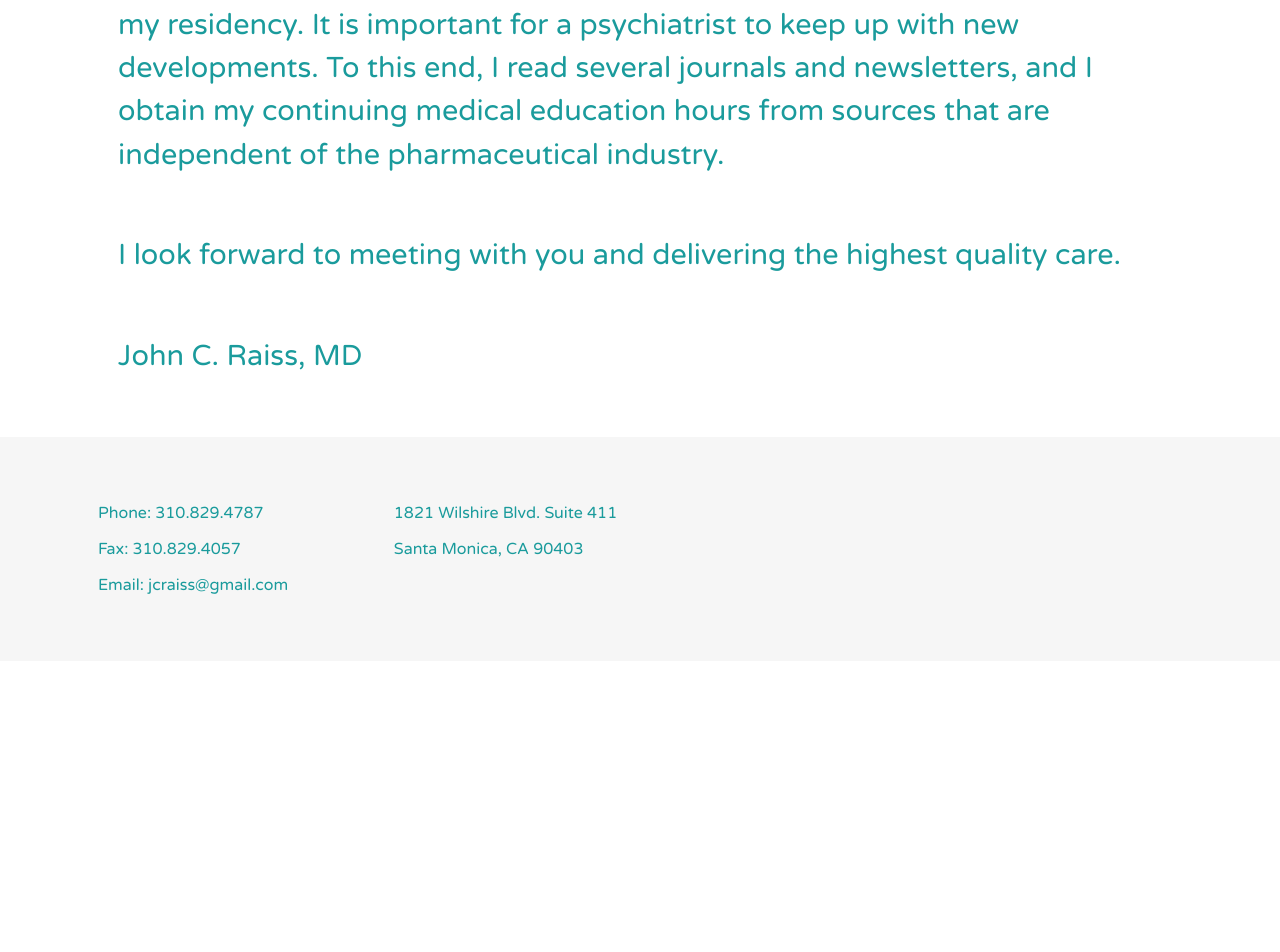
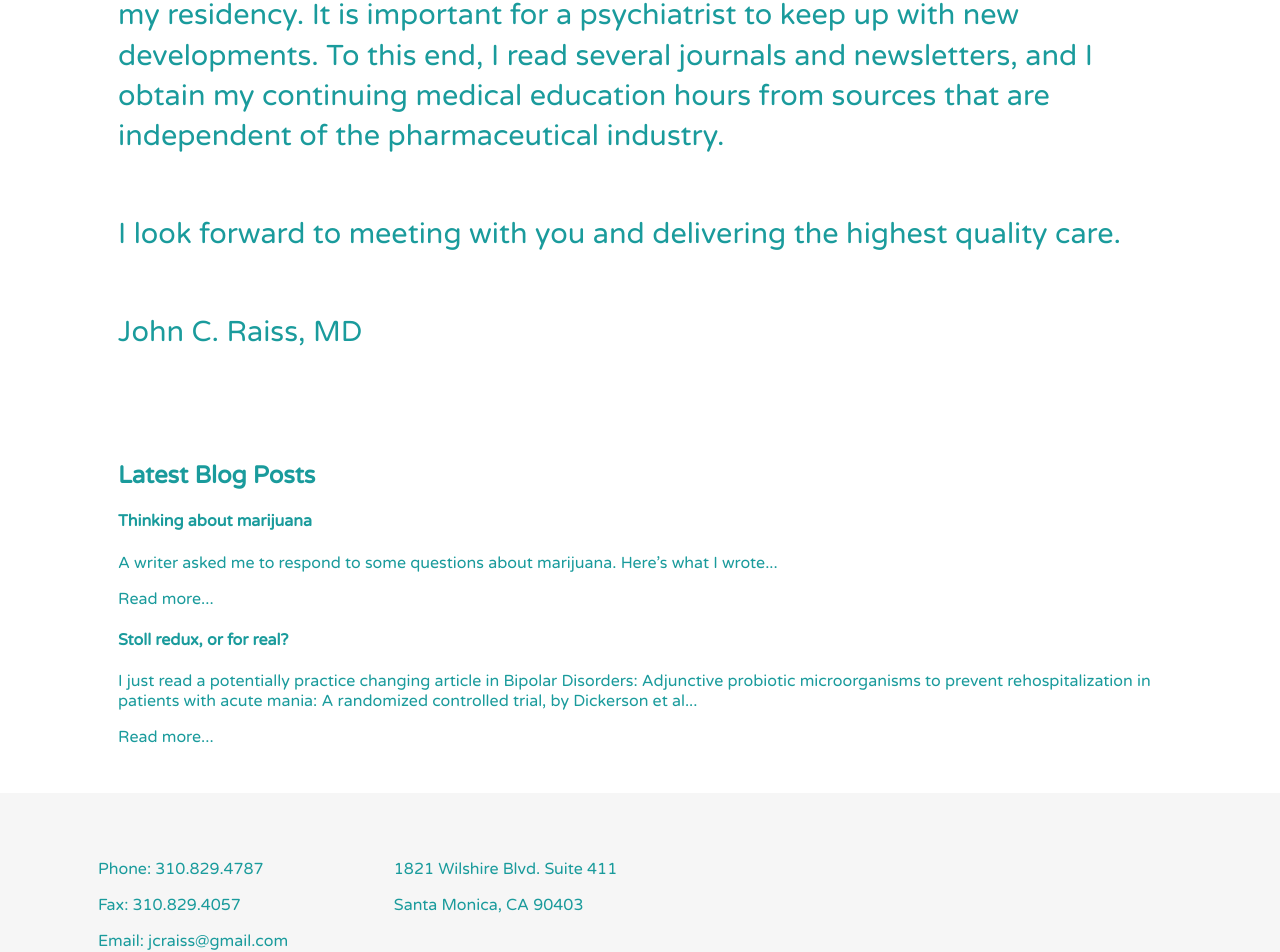
Before and after one commit to gg-1414/johnraissmd, a React (Create React App) app: page / in a window 1280 px wide. Shown: the part 1091-2043 px from the top of the page. Before the commit the page ends 1752 px from the top, so only its background shows below. Built offline with nearby package versions, Linux system fonts and the light colour scheme; the HTML template or start-up script is replaced by a standard one.

Commit message:
added latest blog post section in home page

```diff
--- a/src/components/Home.jsx
+++ b/src/components/Home.jsx
@@ -25,6 +25,21 @@ const Home = () => (
       <p>I look forward to meeting with you and delivering the highest quality care.</p>
       <p>John C. Raiss, MD</p>
     </section>
+    <section className="home__latestBlogs">
+      <div>
+        <h1>Latest Blog Posts</h1>
+        <div className="home__blogPost">
+          <h4>Thinking about marijuana</h4>
+          <p>A writer asked me to respond to some questions about marijuana. Here’s what I wrote...</p>
+          <p class="read-more-btn">Read more...</p>
+        </div>
+        <div className="home__blogPost">
+          <h4>Stoll redux, or for real?</h4>
+          <p>I just read a potentially practice changing  article in Bipolar Disorders: Adjunctive probiotic microorganisms to prevent rehospitalization in patients with acute mania: A randomized controlled trial, by Dickerson et al...</p>
+          <p class="read-more-btn">Read more...</p>
+        </div>
+      </div>
+    </section>
   </div>
 );
 
--- a/src/stylesheets/Home.css
+++ b/src/stylesheets/Home.css
@@ -25,7 +25,7 @@
   margin: 0;
   padding: 1em 0;
   font-size: 1.8em;
-  line-height: 1.5;
+  line-height: 1.4;
 }
 
 .content > .home__description ul {
```
